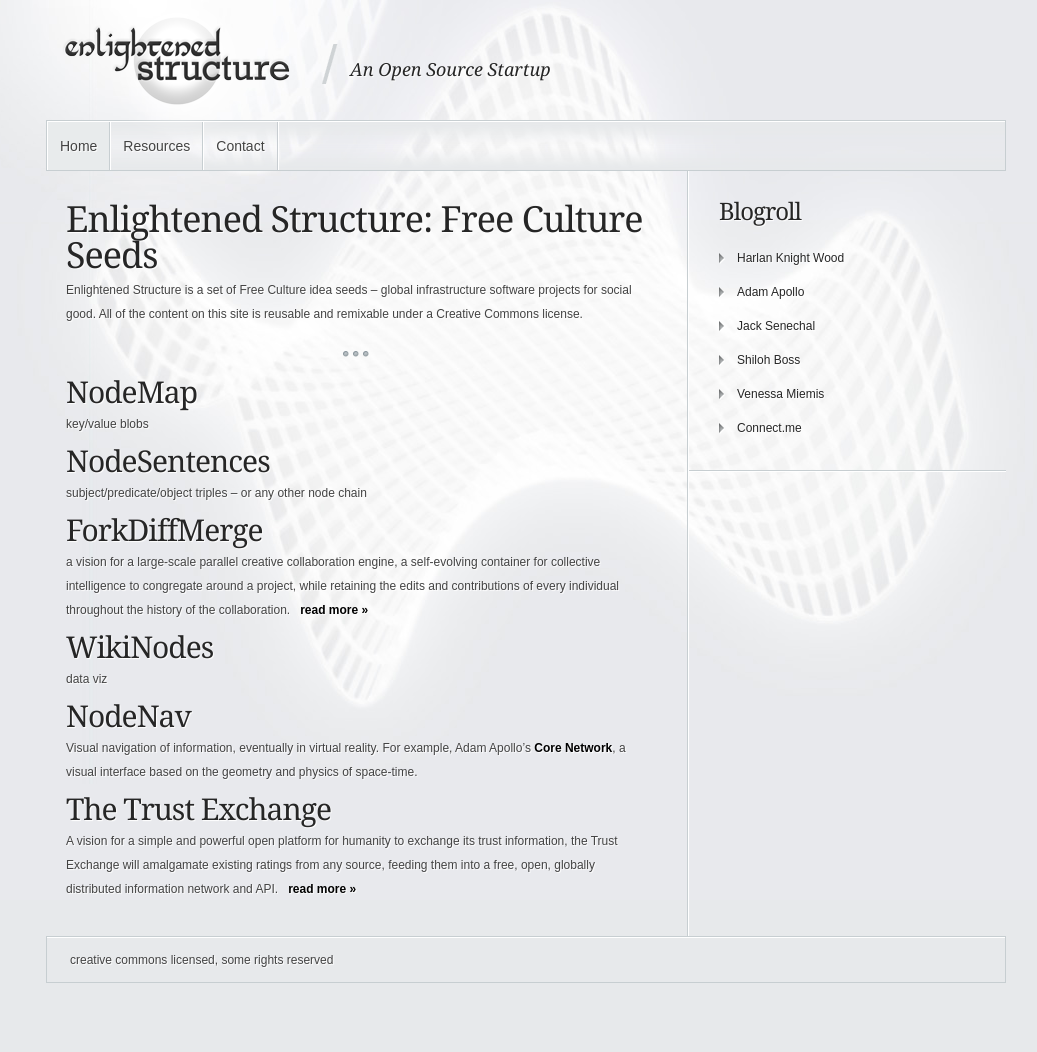
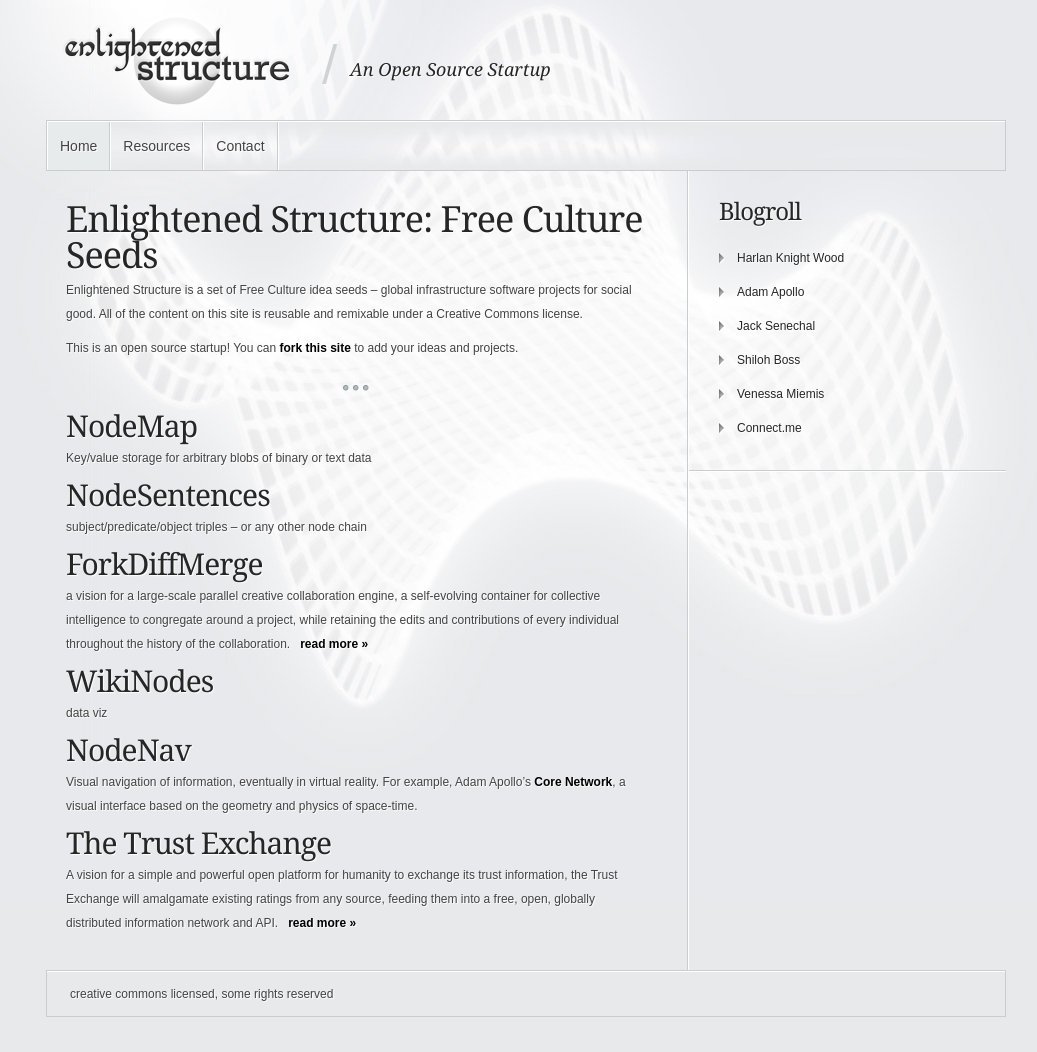
Before and after one commit to adamapollo/Enlightened_Structure, a Jekyll site: the page built from Home/index.md, in a window 1280 px wide. Shown: the whole page, without its empty margins (114-1151 px from the left). Built offline with Jekyll 4.4.1, drawn with Linux system fonts in a browser that asks for light colours; before the commit the page ends 1018 px from its top, so only the background shows below that.

Commit message:
Encourage forking of this site

```diff
--- a/Home/index.md
+++ b/Home/index.md
@@ -9,11 +9,13 @@ Enlightened Structure is a set of Free Culture idea seeds &#8211; global
 infrastructure software projects for social good. All of the content on this site is
 reusable and remixable under a Creative Commons license.
 
+This is an open source startup!  You can [fork this site][] to add your ideas and projects.
+
 <div class="hr-ellipsis">&nbsp;</div>
 
 NodeMap
 -------
-key/value blobs
+Key/value storage for arbitrary blobs of binary or text data
 
 NodeSentences
 -------------
@@ -38,3 +40,4 @@ A vision for a simple and powerful open platform for humanity to exchange its tr
 
 
 [Core Network]: /Core_Network
+[fork this site]: https://github.com/onesunone/Enlightened_Structure
```
